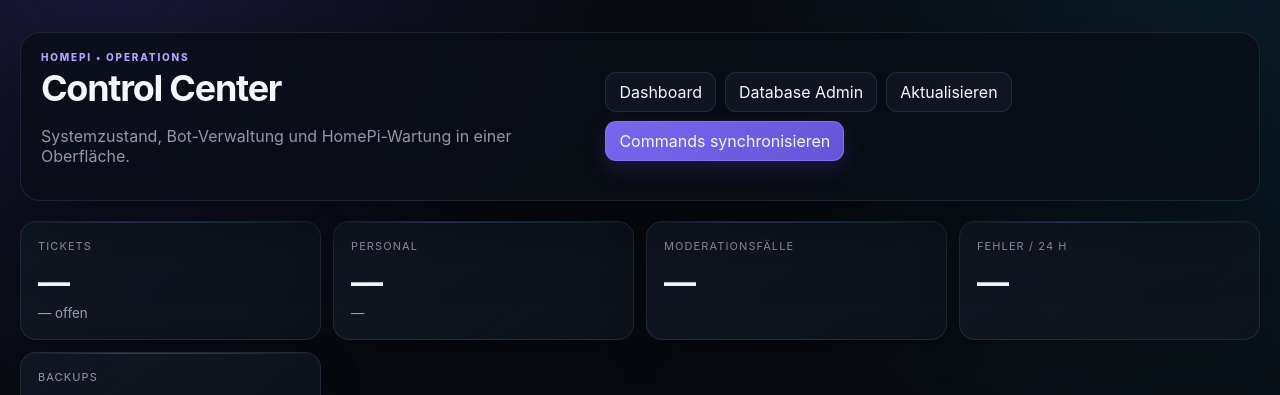
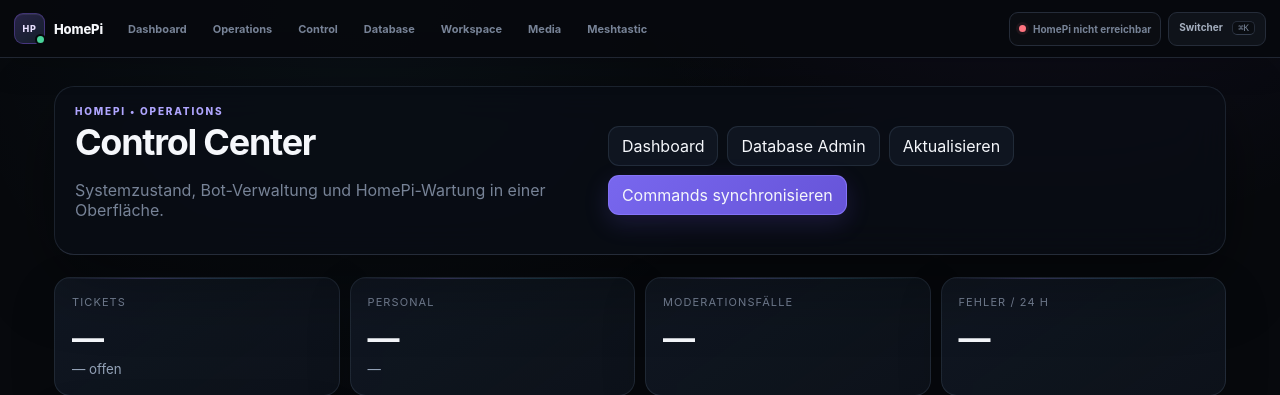
Before and after one commit to InvalidKaro/Raspberry-Bot, a Python web app: template dashboard/templates/control.html in a window 1280 px wide. Shown: the top 395 px of the page. Run offline with Jinja, Linux system fonts and the light colour scheme; the template is opened without the code that fills it, so the values that code supplies are empty.

Commit message:
style(control): apply shared HomePi subsite shell

```diff
--- a/dashboard/templates/control.html
+++ b/dashboard/templates/control.html
@@ -7,8 +7,10 @@
   <title>HomePi Control Center</title>
   <link rel="stylesheet" href="/static/style.css">
   <link rel="stylesheet" href="/static/control_center.css">
+  <link rel="stylesheet" href="/static/homepi_shell.css">
+  <script src="/static/homepi_shell.js" defer></script>
 </head>
-<body>
+<body data-homepi-page="control">
   <main class="shell">
     <header class="topbar">
       <div>
```
